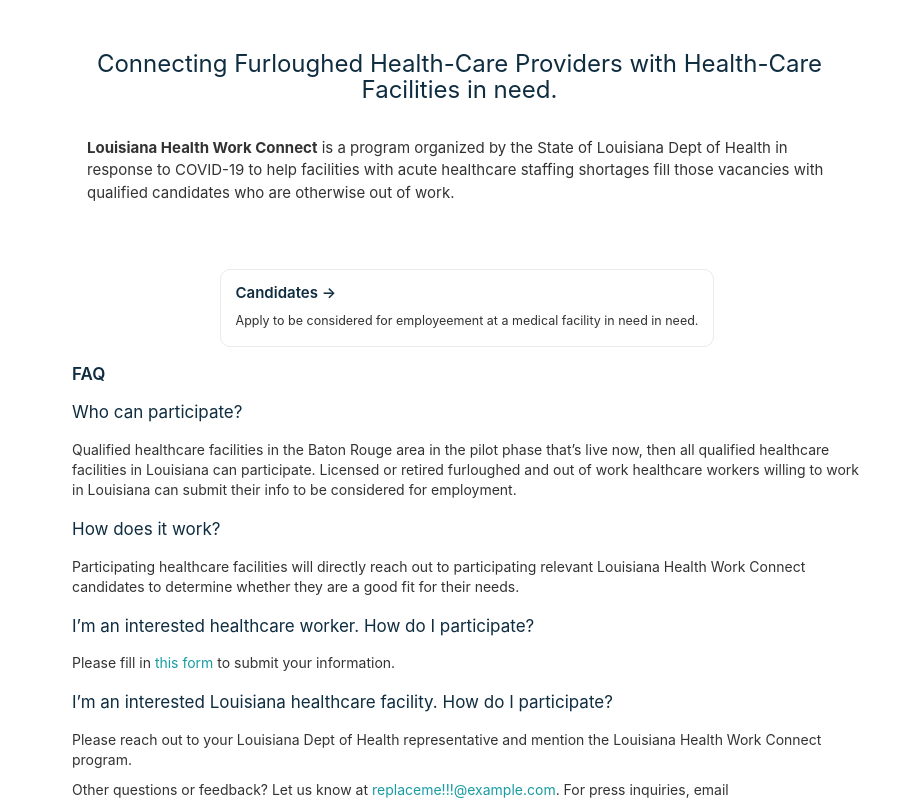
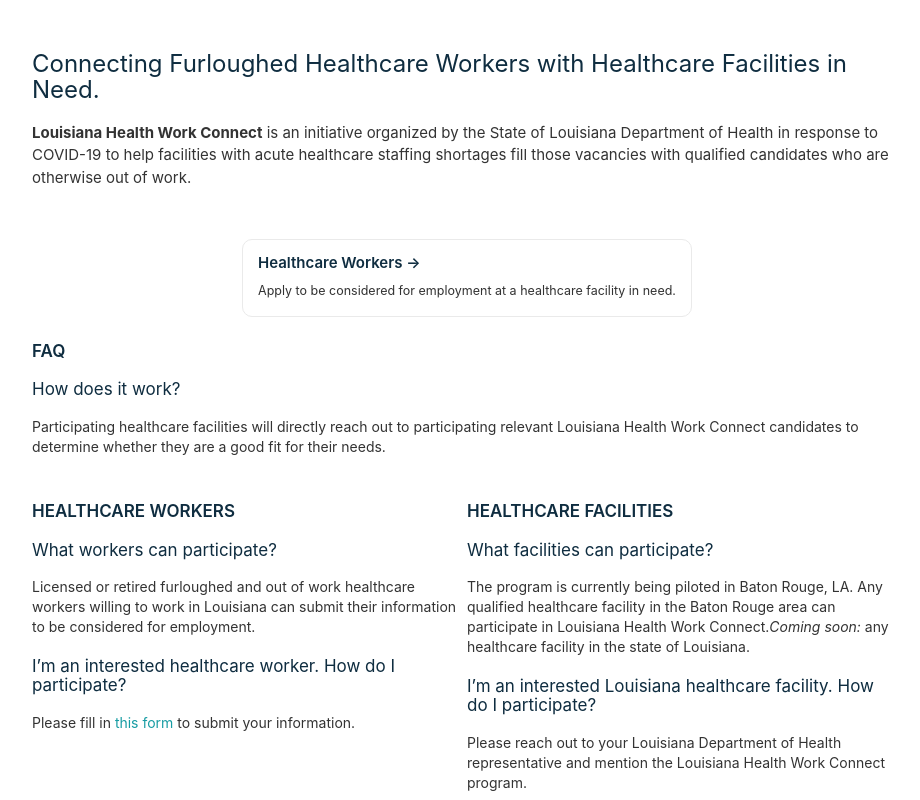
Before and after one commit to usdigitalresponse/la-health-work-connect, a Next.js app: page / in a window 1280 px wide. Shown: the part 280-1080 px from the top of the page, without its empty margins (173-1093 px from the left). Built offline with nearby package versions, Linux system fonts and the light colour scheme.

Commit message:
Copy tweaks & 2 column layout (#2)
* Copy tweaks & 2 column layout

* Add a tag to Link

```diff
--- a/pages/index.js
+++ b/pages/index.js
@@ -11,20 +11,19 @@
     >
       <div className="container">
         <main>
-          <h2> Connecting Furloughed Health-Care Providers with Health-Care Facilities in need. </h2>
+          <h2> Connecting Furloughed Healthcare Workers with Healthcare Facilities in Need. </h2>
           <p className="description">
-            <strong> Louisiana Health Work Connect</strong> is a program organized by
-            the State of Louisiana Dept of Health in response to COVID-19 to help facilities
+            <strong> Louisiana Health Work Connect</strong> is an initiative organized by
+            the State of Louisiana Department of Health in response to COVID-19 to help facilities
             with acute healthcare staffing shortages fill those vacancies with qualified candidates
             who are otherwise out of work.
           </p>
           <div className="grid">
             <Link href="/candidate-intake">
               <div className="card">
-                <h3>Candidates &rarr;</h3>
+                <h3>Healthcare Workers &rarr;</h3>
                 <p>
-                  Apply to be considered for employeement at a medical facility
-                  in need in need.
+                  Apply to be considered for employment at a healthcare facility in need.
                 </p>
               </div>
             </Link>
@@ -32,15 +31,6 @@
 
           <div className="faq">
             <h3>FAQ </h3>
-            <h4>Who can participate? </h4>
-            <p>
-              Qualified healthcare facilities in the Baton Rouge area in the
-              pilot phase that’s live now, then all qualified healthcare
-              facilities in Louisiana can participate.
-
-              Licensed or retired furloughed and out of work healthcare workers willing
-              to work in Louisiana can submit their info to be considered for employment.
-            </p>
 
             <h4>How does it work? </h4>
             <p>
@@ -49,18 +39,43 @@
               to determine whether they are a good fit for their needs.
             </p>
 
+            <div className="grid">
+              <div className="col">
+                <h3>HEALTHCARE WORKERS </h3>
+
+                <h4>What workers can participate? </h4>
+                <p>
+                  Licensed or retired furloughed and out of work healthcare workers willing
+                  to work in Louisiana can submit their information to be considered for employment.
+                </p>
+
                 <h4>I’m an interested healthcare worker.  How do I participate?</h4>
                 <p>
-              Please fill in <Link href="/candidate-intake">this form</Link> to submit your information.
+                  Please fill in <Link href="/candidate-intake"><a>this form</a></Link> to submit your information.
+                </p>
+              </div>
+              <div className="col">
+                <h3>HEALTHCARE FACILITIES </h3>
+
+                <h4>What facilities can participate? </h4>
+                <p>
+                  The program is currently being piloted in Baton Rouge, LA.
+                  Any qualified healthcare facility in the Baton Rouge area can participate
+                  in Louisiana Health Work Connect.
+                  <em>Coming soon:</em> any healthcare facility in the state of Louisiana.
                 </p>
 
                 <h4>I’m an interested Louisiana healthcare facility.  How do I participate?</h4>
                 <p>
-                Please reach out to your Louisiana Dept of Health representative
+                    Please reach out to your Louisiana Department of Health representative
                     and mention the Louisiana Health Work Connect program.
                 </p>
-            Other questions or feedback?  Let us know at <a href="mailto:replaceme!!!@example.com">replaceme!!!@example.com</a>.
-            For press inquiries, email <a href="mailto:iAmAFakePressOffice@example.com">iAmAFakePressOffice@example.com</a>.
+              </div>
+            </div>
+            <br/>
+            <p>If you have any additional questions or feedback, let us know at <a href="mailto:replaceme!!!@example.com">replaceme!!!@example.com</a>. </p>
+
+            <p>For press inquiries, email <a href="mailto:iAmAFakePressOffice@example.com">iAmAFakePressOffice@example.com</a>.</p>
           </div>
 
 
@@ -69,8 +84,8 @@
         <style jsx>{`
           .container {
             min-height: 50vh;
-            max-width: 800px;
-            padding: 0 0.5rem;
+            max-width: 900px;
+            padding: 0 1.5rem;
             display: flex;
             flex-direction: column;
             justify-content: center;
@@ -130,7 +145,6 @@
           .description {
             line-height: 1.5;
             font-size: 1.5rem;
-            padding: 1.5rem;
           }
 
           code {
@@ -144,16 +158,19 @@
 
           .grid {
             display: flex;
-            align-items: center;
+            align-items: flex-start;
             justify-content: center;
             flex-wrap: wrap;
-
-            max-width: 800px;
             margin-top: 3rem;
           }
 
-          .faq {
-            padding 1.5rem;
+          .col {
+            flex: 1;
+            margin-right: 1rem;
+          }
+
+          .faq h3 {
+            margin-top: 1.5rem;
           }
 
           .faq h4 {
@@ -162,7 +179,6 @@
           }
 
           h2 {
-            text-align: center;
             border-bottom: none;
           }
 
```
Lines whose indentation alone changed are shown as unchanged.
